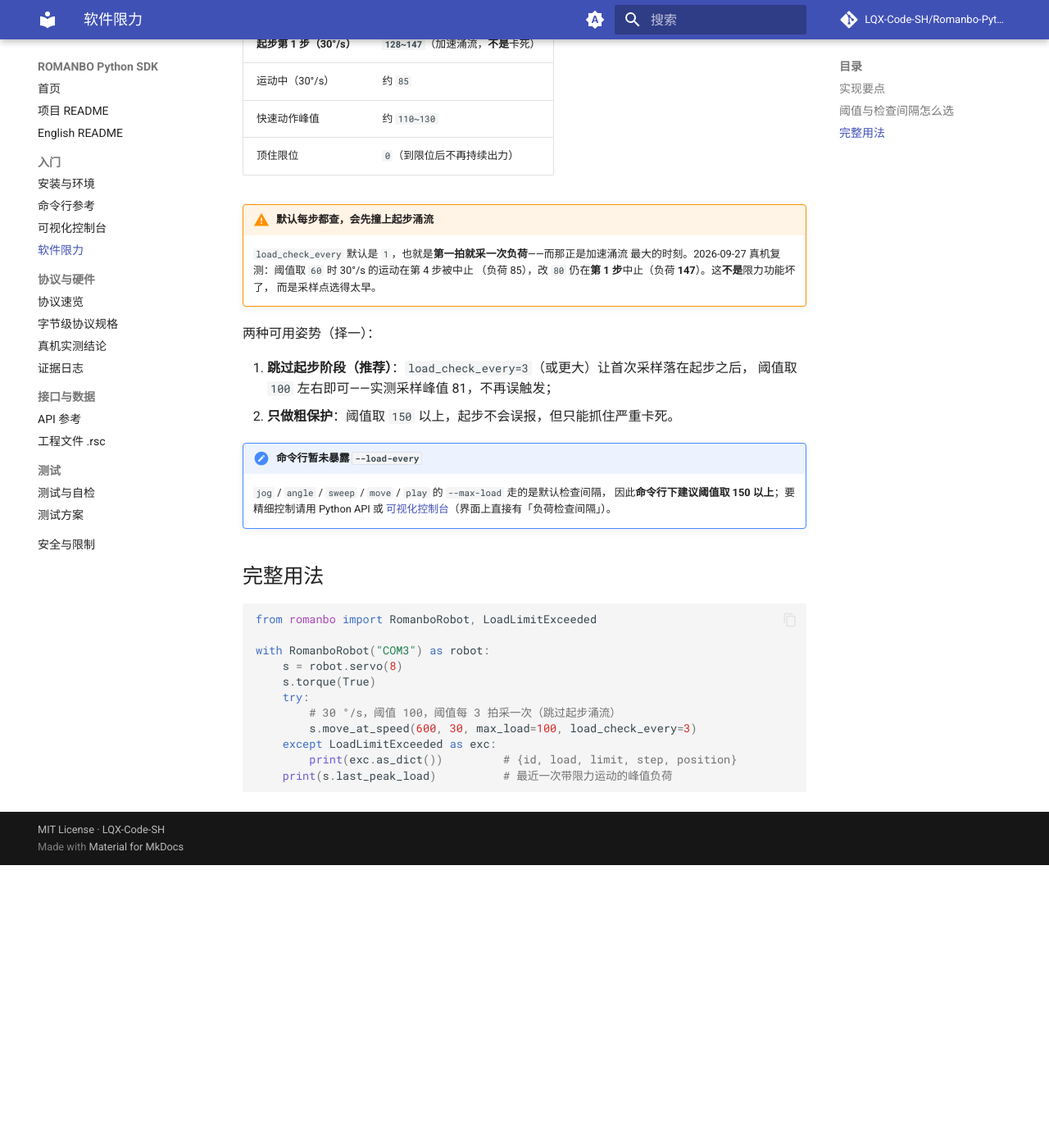
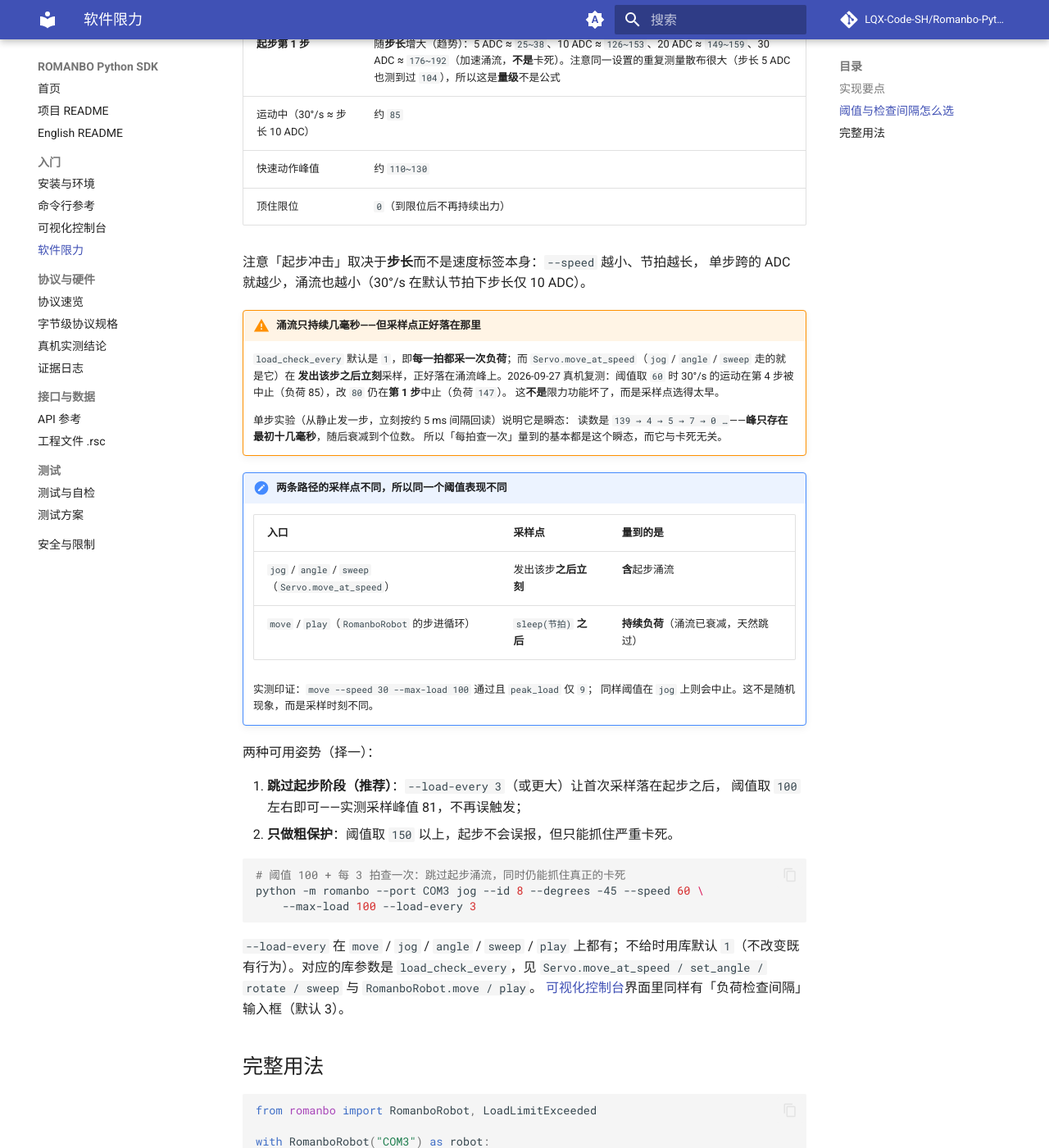
Before and after one commit to LQX-Code-SH/Romanbo-Python-SDK, an MkDocs documentation site: the page built from docs/LOAD_LIMITING.md, in a window 1280 px wide and 1400 px high, scrolled down 831 px. Shown: the whole window at 82% size. Built offline with MkDocs 1.6.1 and Material for MkDocs 9.7.7, drawn with Linux system fonts in a browser that asks for light colours; comment, search, counter and statistics services are not loaded; before the commit the page ends 1886 px from its top, so only the background shows below that.

Commit message:
feat(cli): 新增 --load-every，并补全 set_angle/rotate/sweep 的 load_check_every
真机复测（2026-09-27，单步实验）把起步涌流测清了：它是**几毫秒的瞬态**
（样本序列 139 → 4 → 5 → 7 → 0），幅度随步长增大（5/10/20/30 ADC 分别约
25~38 / 126~153 / 149~159 / 176~192），且同一设置的重复测量散布很大（步长 5 ADC
也测到过 104），所以它是「量级」而不是公式。30°/s 在默认节拍下步长 10 ADC →
126~153，与文档原有的 128~147 互相印证（此前我用 HTTP 轮询得到「涌流不存在」的
结论是错的：0.08s 间隔 + HTTP 往返量不到十几毫秒的峰）。

由此暴露一个真实差异：两条步进路径的采样时刻不同——
- jog/angle/sweep（Servo.move_at_speed）在**发出该步之后立刻**采样 → 含涌流
- move/play（RomanboRobot 的步进循环）在 sleep(节拍)**之后**采样 → 量的是持续负荷
实测：move --speed 30 --max-load 100 通过且 peak_load 仅 9；同阈值在 jog 上会在
第 1 步以 131 中止。这解释了文档里「命令行建议阈值取 150 以上」的由来。

变更：
- CLI 新增 --load-every N（move/jog/angle/sweep/play），默认仍为库的 1（不改变既有行为）
- Servo.set_angle / rotate / sweep 补上 load_check_every 参数——此前这三处根本没有
  该参数，只有 move_at_speed 生效，传进去会被静默忽略
- 真机验证：jog +15° @60°/s --max-load 100 → 第 1 步以 131 中止；加 --load-every 3
  → 通过且 peak_load 46

新增测试 tests/test_load.py::TestLoadCheckInterval（每个入口的中止步数 == 间隔）、
tests/test_cli.py::TestLoadEveryFlag（进程内调用，不拖慢套件）；文档同步
FINDINGS §3、LOAD_LIMITING（机制 + 两条路径采样点对比）、CLI.md（示例原
--max-load 60 按实测定会误触发，改为 100 + --load-every 3）、CHANGELOG。

````diff
--- a/docs/LOAD_LIMITING.md
+++ b/docs/LOAD_LIMITING.md
@@ -27,27 +27,50 @@
 | 场景 | 实测负荷 |
 |---|---|
 | 静止 | `0` |
-| **起步第 1 步（30°/s）** | **`128~147`**（加速涌流，**不是**卡死） |
-| 运动中（30°/s） | 约 `85` |
+| **起步第 1 步** | 随**步长**增大（趋势）：5 ADC ≈ `25~38`、10 ADC ≈ `126~153`、20 ADC ≈ `149~159`、30 ADC ≈ `176~192`（加速涌流，**不是**卡死）。注意同一设置的重复测量散布很大（步长 5 ADC 也测到过 `104`），所以这是**量级**不是公式 |
+| 运动中（30°/s ≈ 步长 10 ADC） | 约 `85` |
 | 快速动作峰值 | 约 `110~130` |
 | 顶住限位 | `0`（到限位后不再持续出力） |
 
-!!! warning "默认每步都查，会先撞上起步涌流"
-    `load_check_every` 默认是 `1`，也就是**第一拍就采一次负荷**——而那正是加速涌流
-    最大的时刻。2026-09-27 真机复测：阈值取 `60` 时 30°/s 的运动在第 4 步被中止
-    （负荷 85），改 `80` 仍在**第 1 步**中止（负荷 **147**）。这**不是**限力功能坏了，
-    而是采样点选得太早。
+注意「起步冲击」取决于**步长**而不是速度标签本身：`--speed` 越小、节拍越长，
+单步跨的 ADC 就越少，涌流也越小（30°/s 在默认节拍下步长仅 10 ADC）。
+
+!!! warning "涌流只持续几毫秒——但采样点正好落在那里"
+    `load_check_every` 默认是 `1`，即**每一拍都采一次负荷**；而
+    `Servo.move_at_speed`（`jog` / `angle` / `sweep` 走的就是它）在
+    **发出该步之后立刻**采样，正好落在涌流峰上。2026-09-27 真机复测：阈值取 `60` 时
+    30°/s 的运动在第 4 步被中止（负荷 85），改 `80` 仍在**第 1 步**中止（负荷 `147`）。
+    这**不是**限力功能坏了，而是采样点选得太早。
+
+    单步实验（从静止发一步，立刻按约 5 ms 间隔回读）说明它是瞬态：
+    读数是 `139 → 4 → 5 → 7 → 0 …`——**峰只存在最初十几毫秒**，随后衰减到个位数。
+    所以「每拍查一次」量到的基本都是这个瞬态，而它与卡死无关。
+
+!!! note "两条路径的采样点不同，所以同一个阈值表现不同"
+    | 入口 | 采样点 | 量到的是 |
+    |---|---|---|
+    | `jog` / `angle` / `sweep`（`Servo.move_at_speed`） | 发出该步**之后立刻** | **含**起步涌流 |
+    | `move` / `play`（`RomanboRobot` 的步进循环） | `sleep(节拍)` **之后** | **持续负荷**（涌流已衰减，天然跳过） |
+
+    实测印证：`move --speed 30 --max-load 100` 通过且 `peak_load` 仅 `9`；
+    同样阈值在 `jog` 上则会中止。这不是随机现象，而是采样时刻不同。
 
 两种可用姿势（择一）：
 
-1. **跳过起步阶段（推荐）**：`load_check_every=3`（或更大）让首次采样落在起步之后，
+1. **跳过起步阶段（推荐）**：`--load-every 3`（或更大）让首次采样落在起步之后，
    阈值取 `100` 左右即可——实测采样峰值 81，不再误触发；
 2. **只做粗保护**：阈值取 `150` 以上，起步不会误报，但只能抓住严重卡死。
 
-!!! note "命令行暂未暴露 `--load-every`"
-    `jog` / `angle` / `sweep` / `move` / `play` 的 `--max-load` 走的是默认检查间隔，
-    因此**命令行下建议阈值取 150 以上**；要精细控制请用 Python API 或
-    [可视化控制台](WEBUI.md)（界面上直接有「负荷检查间隔」）。
+```bash
+# 阈值 100 + 每 3 拍查一次：跳过起步涌流，同时仍能抓住真正的卡死
+python -m romanbo --port COM3 jog --id 8 --degrees -45 --speed 60 \
+    --max-load 100 --load-every 3
+```
+
+`--load-every` 在 `move` / `jog` / `angle` / `sweep` / `play` 上都有；不给时用库默认
+`1`（不改变既有行为）。对应的库参数是 `load_check_every`，见
+`Servo.move_at_speed / set_angle / rotate / sweep` 与 `RomanboRobot.move / play`。
+[可视化控制台](WEBUI.md)界面里同样有「负荷检查间隔」输入框（默认 3）。
 
 ## 完整用法
 
````
Also changed, not shown: CHANGELOG.md (+11 -0 lines), README.md (+2 -2 lines), docs/CLI.md (+6 -6 lines), docs/FINDINGS.md (+26 -0 lines), docs/SERVO_TEST_PLAN.md (+1 -1 lines), docs/TESTING.md (+2 -2 lines), 4 other files.
